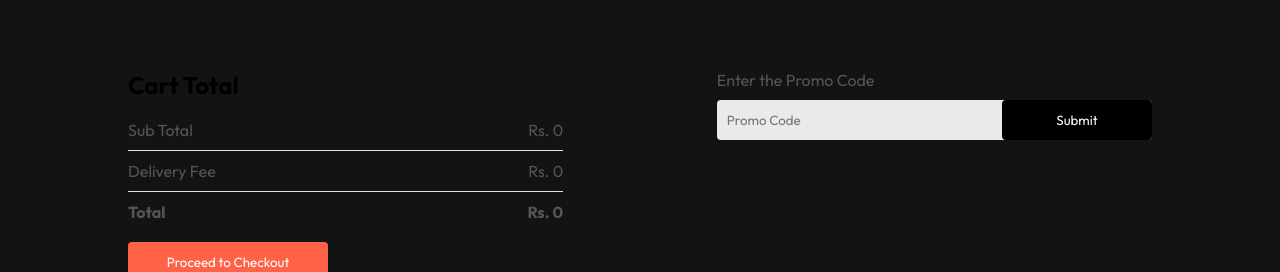
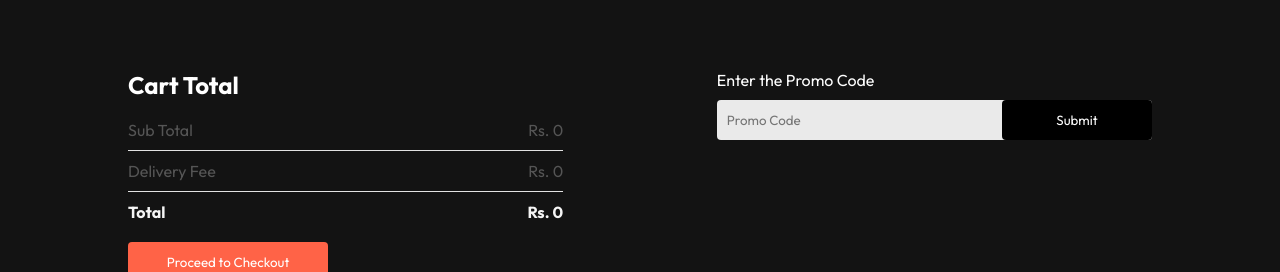
Before and after one commit to rishyym0927/HungryBox, a React (Create React App) app in the folder frontend/: page /cart in a window 1280 px wide. Shown: the part 341-613 px from the top of the page. Built offline with nearby package versions, Linux system fonts and the light colour scheme; no server answers.

Commit message:
updated colour of 3 almost unreadable text element

```diff
--- a/frontend/src/pages/Cart/Cart.css
+++ b/frontend/src/pages/Cart/Cart.css
@@ -12,7 +12,7 @@
 
 .cart-items-item {
   margin: 10px 0;
-  color: #000;
+  color: #ffffff;
 }
 
 .cart-items-item img {
@@ -49,8 +49,16 @@
   color: #555;
 }
 
+.cart-total-details>b{
+  color: whitesmoke;
+}
+
 .cart-total hr {
   margin: 10px 0;
+}
+
+.cart-total>h2{
+  color: white;
 }
 
 .cart-total button {
@@ -68,7 +76,7 @@
 }
 
 .cart-promo p {
-  color: #555;
+  color: #ffffff;
 }
 
 .cart-promo-input {
```
